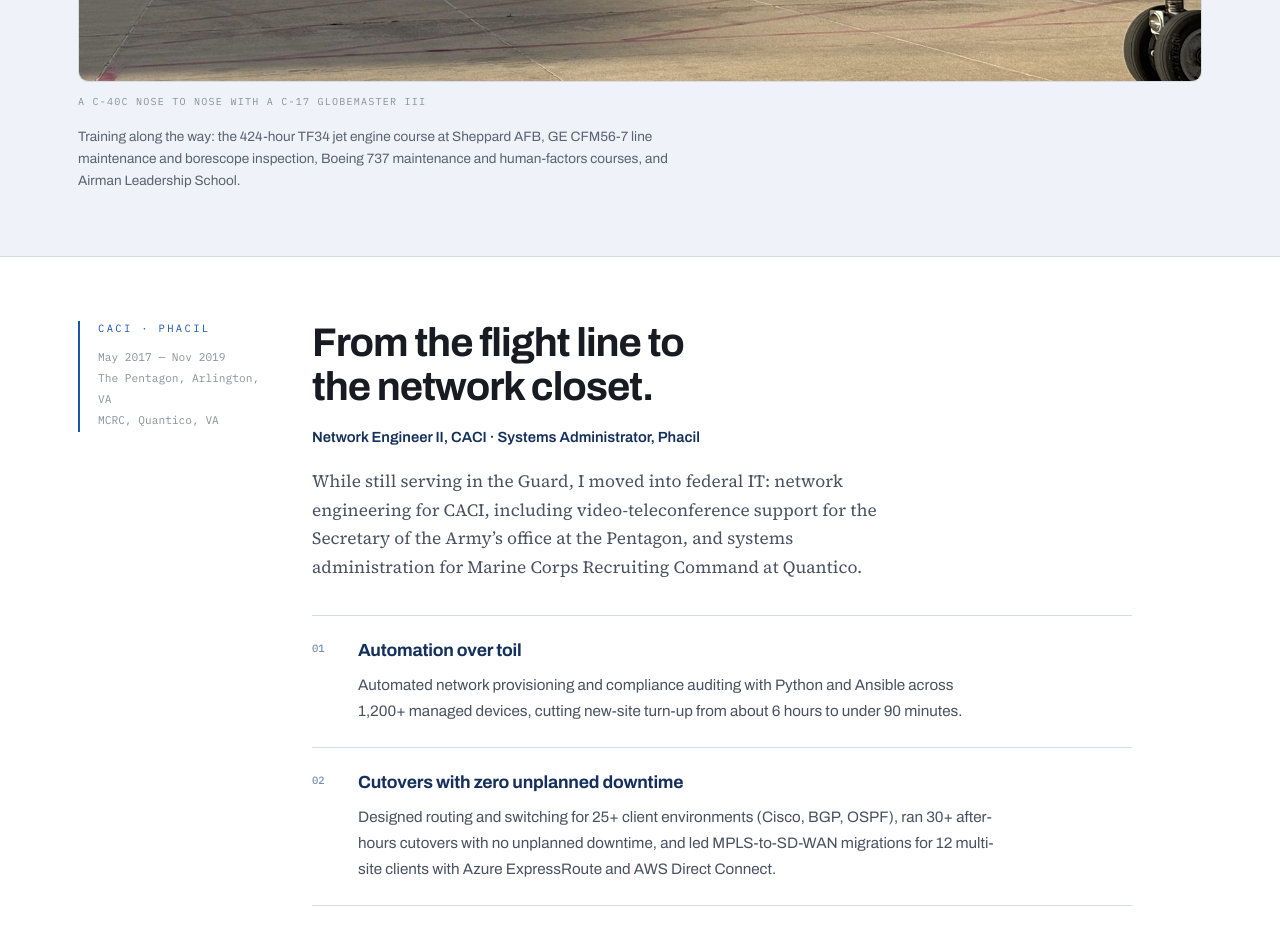
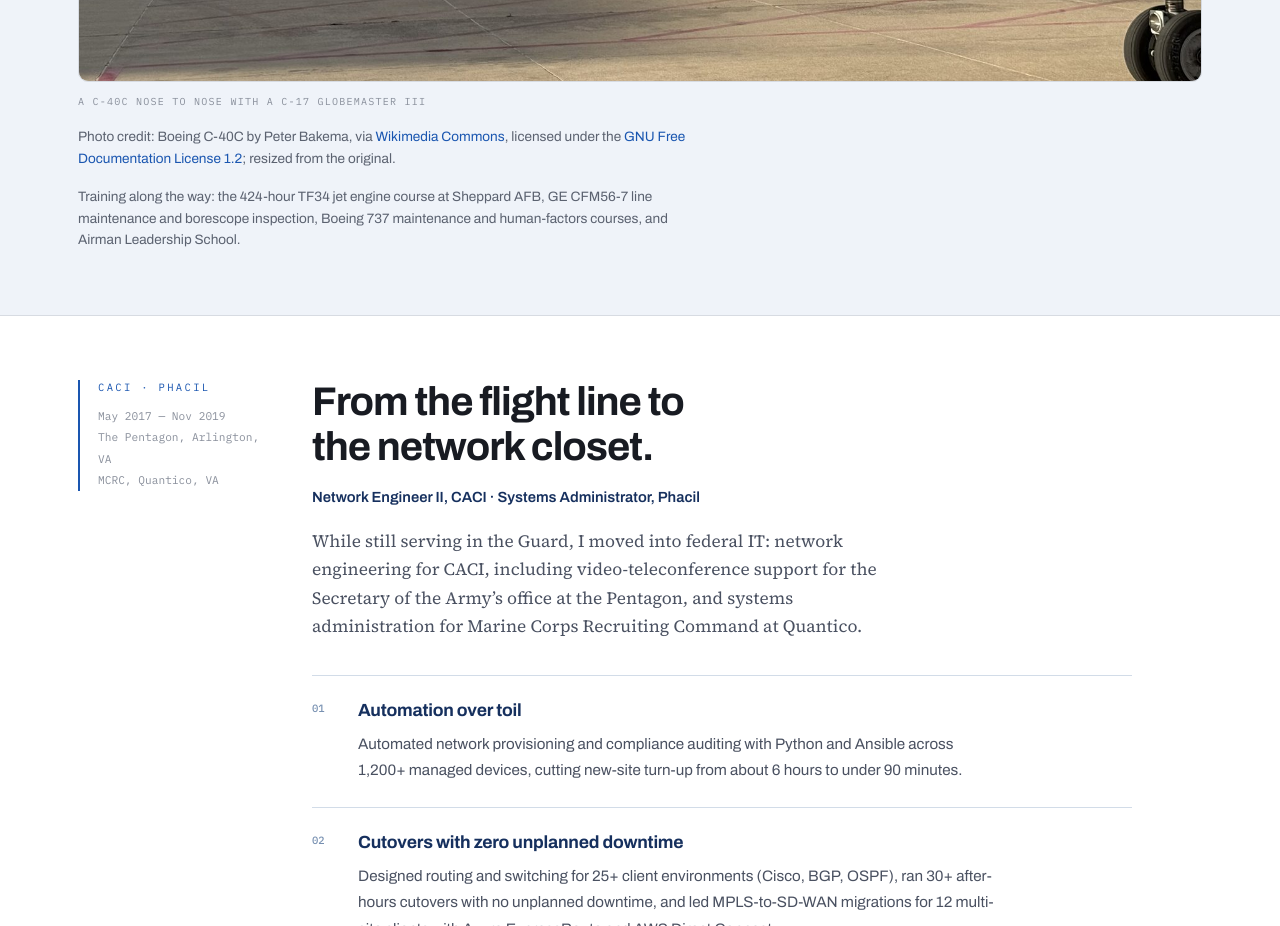
Before and after one commit to jayceparabellum/jayceparabellum.github.io, a plain HTML site: page index.html in a window 1280 px wide. Shown: the part 5960-6886 px from the top of the page. Drawn offline with Linux system fonts and the light colour scheme.

Commit message:
Credit the C-40C photo (Peter Bakema, Wikimedia Commons, GFDL 1.2)
Co-Authored-By: Claude Opus 5.5 <noreply@anthropic.com>

```diff
--- a/index.html
+++ b/index.html
@@ -165,6 +165,7 @@
         <figure data-flow="left"><div class="photo r32"><img loading="lazy" alt="A C-5M Super Galaxy seen head-on with its nose raised and cargo bay open, viewed from the taxi line" src="images/af-c5m-galaxy.jpg" style="object-position:center 70%"/></div><figcaption>C-5M Super Galaxy · Air Force Reserve · 2021–2024</figcaption></figure>
         <figure data-flow="left" class="wide"><div class="photo wide"><img loading="lazy" alt="The nose of a C-40C in the foreground with a gray C-17 Globemaster III parked behind it on the ramp" src="images/af-c40c-c17.jpg" style="object-position:center 55%"/></div><figcaption>A C-40C nose to nose with a C-17 Globemaster III</figcaption></figure>
       </div>
+      <p class="small-note photo-credit">Photo credit: Boeing C-40C by Peter Bakema, via <a href="https://commons.wikimedia.org/wiki/File:Boeing_C-40C,_United_States_-_US_Air_Force_(USAF)_JP6161862.jpg" target="_blank" rel="noopener">Wikimedia Commons</a>, licensed under the <a href="https://www.gnu.org/licenses/old-licenses/fdl-1.2.html" target="_blank" rel="noopener">GNU Free Documentation License 1.2</a>; resized from the original.</p>
       <p class="small-note">Training along the way: the 424-hour TF34 jet engine course at Sheppard AFB, GE CFM56-7 line maintenance and borescope inspection, Boeing 737 maintenance and human-factors courses, and Airman Leadership School.</p>
     </div>
   </div>
```
